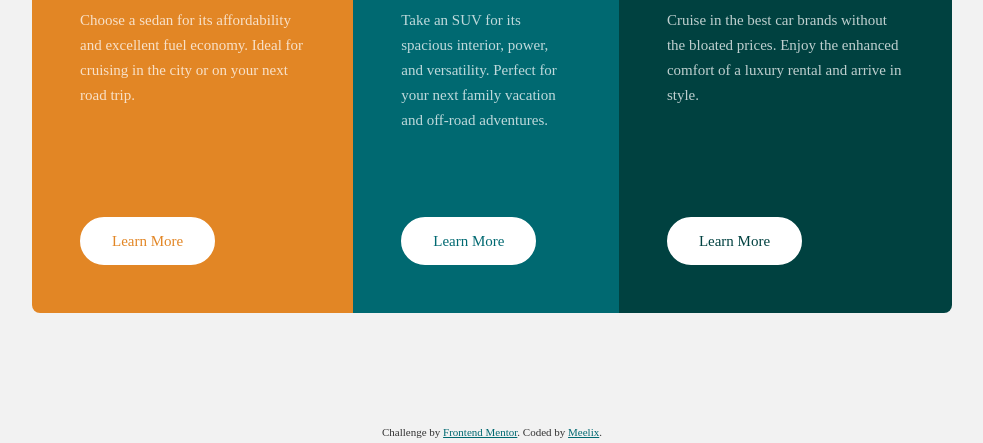
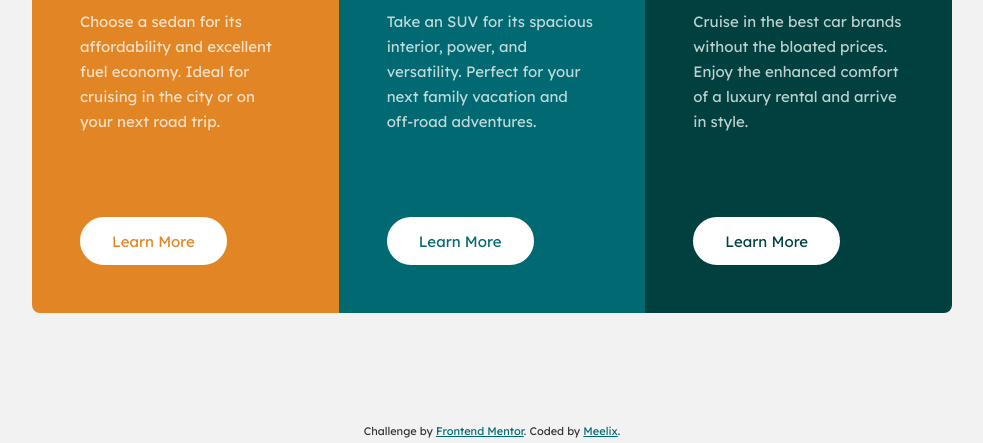
Before and after one commit to meelix/frontendmentor-3col-card, a plain HTML site: page index.html in a window 1280 px wide. Shown: the part 357-800 px from the top of the page, without its empty margins (148-1131 px from the left). Drawn offline with Linux system fonts and the light colour scheme; the site is published under a folder, as on GitHub Pages, so addresses that start at the root find nothing.

Commit message:
fix font path

```diff
--- a/style.css
+++ b/style.css
@@ -4,7 +4,7 @@
   font-family: 'Big Shoulders Display';
   font-style: normal;
   font-weight: 700;
-  src: url('/fonts/big-shoulders-display-v21-latin-700.woff2') format('woff2'); /* Chrome 36+, Opera 23+, Firefox 39+, Safari 12+, iOS 10+ */
+  src: url('./fonts/big-shoulders-display-v21-latin-700.woff2') format('woff2'); /* Chrome 36+, Opera 23+, Firefox 39+, Safari 12+, iOS 10+ */
 }
 /* lexend-deca-regular - latin */
 @font-face {
@@ -12,7 +12,7 @@
   font-family: 'Lexend Deca';
   font-style: normal;
   font-weight: 400;
-  src: url('/fonts/lexend-deca-v21-latin-regular.woff2') format('woff2'); /* Chrome 36+, Opera 23+, Firefox 39+, Safari 12+, iOS 10+ */
+  src: url('./fonts/lexend-deca-v21-latin-regular.woff2') format('woff2'); /* Chrome 36+, Opera 23+, Firefox 39+, Safari 12+, iOS 10+ */
 }
 
 
```
